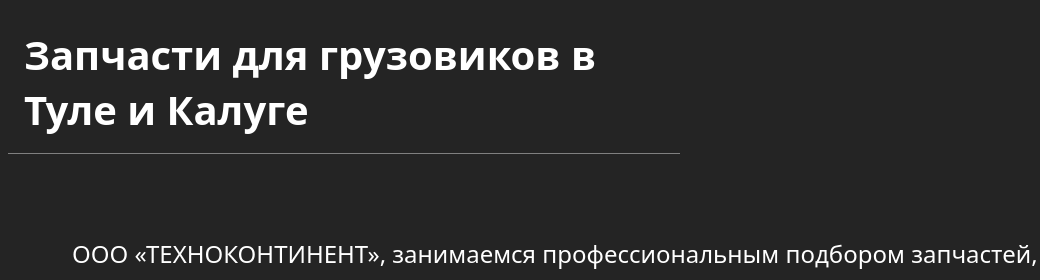
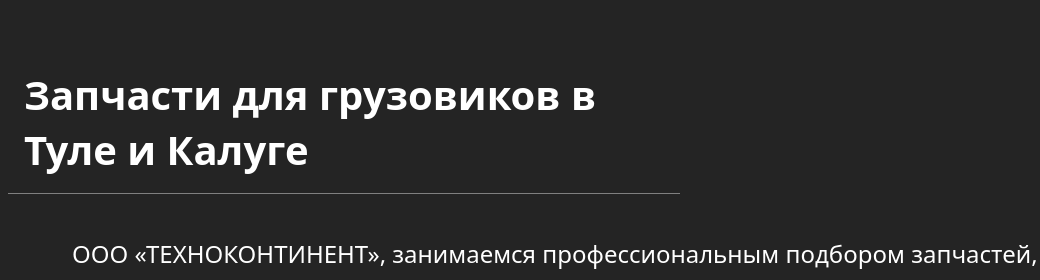
Before and after one commit to Vadim2234/qwe, a plain HTML site: page index.html in a window 1280 px wide. Shown: the top 280 px of the page, 0-1040 px from the left. Drawn offline with Linux system fonts and the light colour scheme.

Commit message:
Update main.css

```diff
--- a/main.css
+++ b/main.css
@@ -10,13 +10,14 @@ body{
     background-color: rgb(36, 36, 36);
 }
 body  h1{
+    float: left;
     border-bottom: solid gray 1px;
     width: 50dvw;
     position: relative;
     padding: 1rem;
     font-size: 40px;
     font-weight: 700;
-    top: -1.5rem;
+    top: 1rem;
 }
 main, body p{
     text-indent: 2rem;
```
